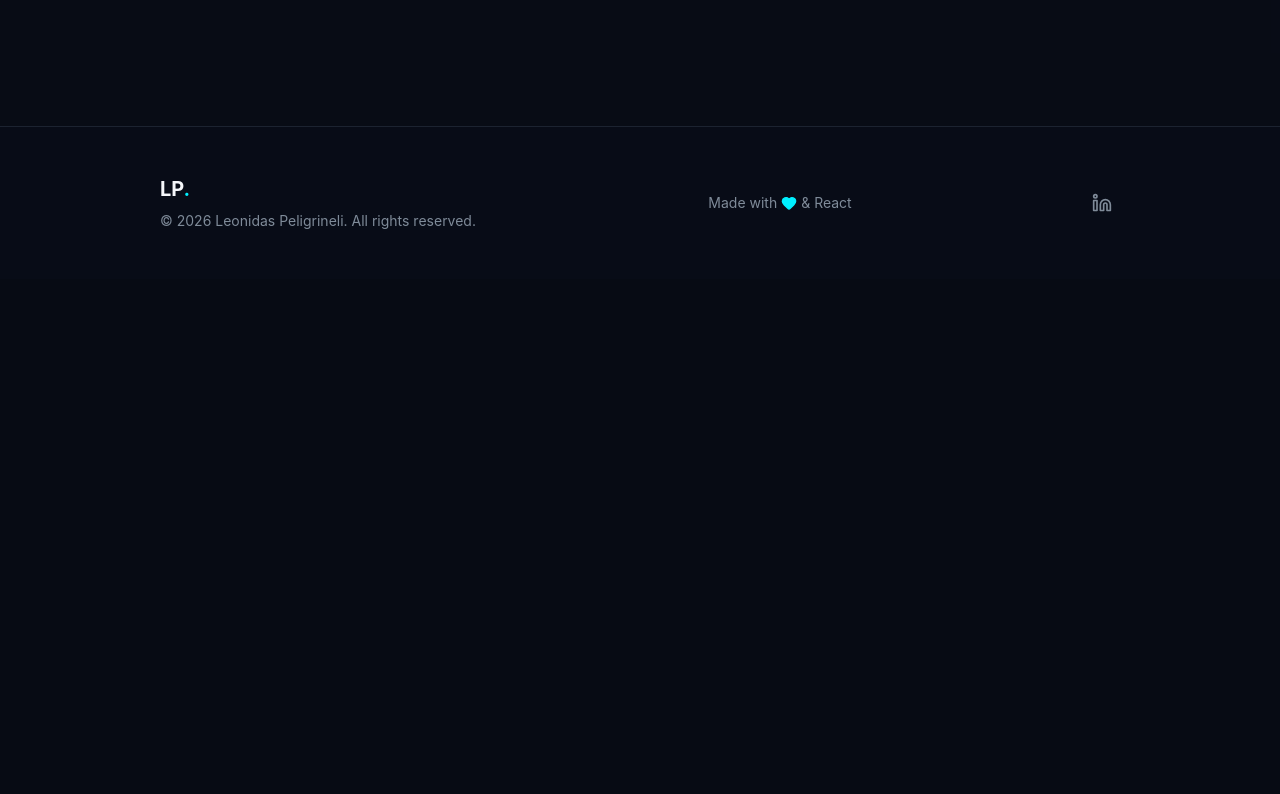
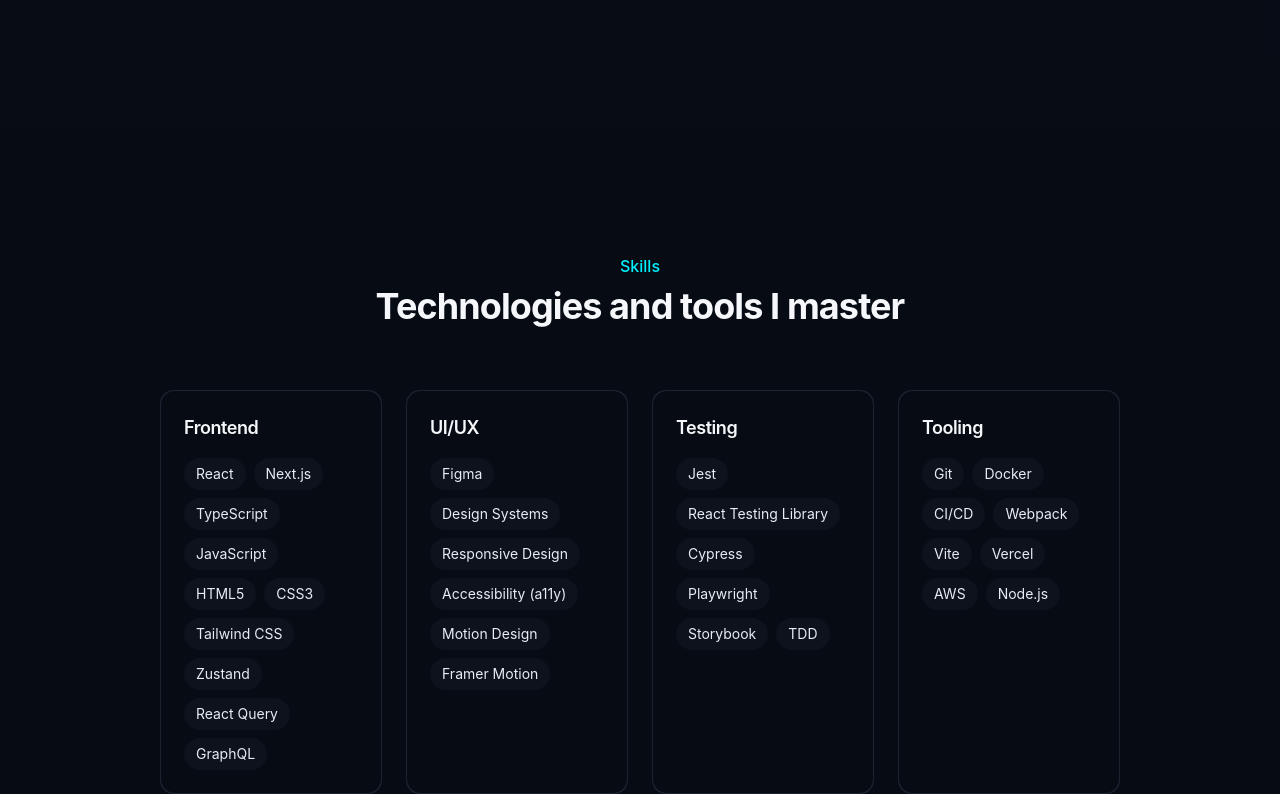
Before and after one commit to LPeligrineli/site-leopeli, a Next.js app: page / in a window 1280 px wide. Shown: the part 1472-2266 px from the top of the page. Before the commit the page ends 1751 px from the top, so only its background shows below. Built offline with nearby package versions, Linux system fonts and the light colour scheme.

Commit message:
devolvida sessões

```diff
--- a/src/app/page.tsx
+++ b/src/app/page.tsx
@@ -15,11 +15,11 @@
       <main>
         <Hero />
         <About />
-        {/* <Skills />
+        <Skills />
         <Projects />
         <Testimonials />
         <BlogPreview />
-        <Contact /> */}
+        <Contact />
       </main>
       <Footer />
     </div>
```
